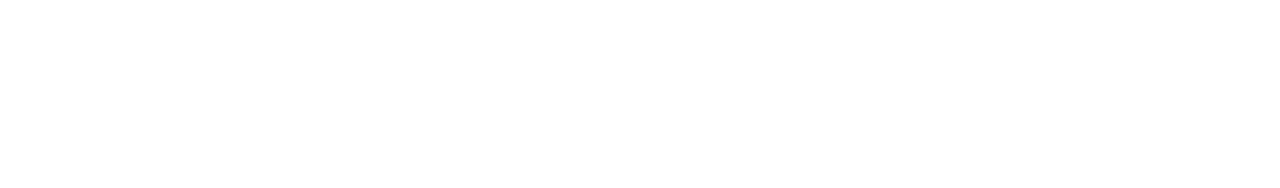
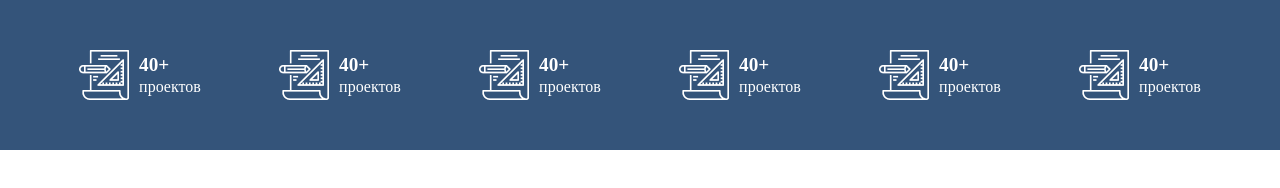
Before and after one commit to denisiuk-aleksey/activebox-elements, a plain HTML site: page index.html in a window 1280 px wide. Drawn offline with Linux system fonts and the light colour scheme.

Commit message:
Add screen of review

```diff
--- a/assets/css/review.css
+++ b/assets/css/review.css
@@ -1,2 +1,40 @@
 @import "/assets/css/reset.css";
 @import "/assets/css/grid.css";
+
+.reviews{
+  background-color: #34547A;
+  padding: 50px 0;
+  color: white;
+}
+.flex-sett{
+  display: flex;
+  align-items: center;
+  justify-content: center;
+}
+
+.counter{
+  font-size: 1.2rem;
+  font-weight: bold;
+  margin-bottom: 5px;
+}
+.review-text{
+  overflow: hidden;
+  text-overflow: ellipsis;
+}
+.wrapper{
+  margin-right: 10px;
+}
+
+@media screen and (max-width:992px){
+:root{
+  --global-margin: 15px;
+}
+
+  .wrapper{
+    margin-top: var(--global-margin);
+  }
+
+  .rewiew-content{
+      margin-top: var(--global-margin);
+  }
+}
--- a/index.html
+++ b/index.html
@@ -10,4 +10,63 @@
   </head>
   <body>
 
-  </body>
+    <section class="reviews bg-color jc-center">
+      <section class="container">
+        <section class="row ">
+          <div class="col-2 col-lg-4 col col-sm-6 bg-color flex-sett">
+            <div class="wrapper">
+              <img class="review-img" src="./assets/img/icon.png" alt="icon" />
+            </div>
+            <div class="rewiew-content">
+              <h1 class="counter">40+</h1>
+              <span class="review-text">проектов</span>
+            </div>
+          </div>
+          <div class="col-2 col-lg-4 col col-sm-6 bg-color flex-sett">
+            <div class="wrapper">
+              <img src="./assets/img/icon.png" alt="icon" />
+            </div>
+            <div class="rewiew-content">
+              <h1 class="counter">40+</h1>
+              <span class="review-text">проектов</span>
+            </div>
+          </div>
+          <div class="col-2 col-lg-4 col col-sm-6 bg-color flex-sett">
+            <div class="wrapper">
+              <img src="./assets/img/icon.png" alt="icon" />
+            </div>
+            <div class="rewiew-content">
+              <h1 class="counter">40+</h1>
+              <span class="review-text">проектов</span>
+            </div>
+          </div>
+          <div class="col-2 col-lg-4 col col-sm-6 bg-color flex-sett">
+            <div class="wrapper">
+              <img src="./assets/img/icon.png" alt="icon" />
+            </div>
+            <div class="rewiew-content">
+              <h1 class="counter">40+</h1>
+              <span class="review-text">проектов</span>
+            </div>
+          </div>
+          <div class="col-2 col-lg-4 col col-sm-6 bg-color flex-sett">
+            <div class="wrapper">
+              <img src="./assets/img/icon.png" alt="icon" />
+            </div>
+            <div class="rewiew-content">
+              <h1 class="counter">40+</h1>
+              <span class="review-text">проектов</span>
+            </div>
+          </div>
+          <div class="col-2 col-lg-4 col col-sm-6 bg-color flex-sett">
+            <div class="wrapper">
+              <img src="./assets/img/icon.png" alt="icon" />
+            </div>
+            <div class="rewiew-content">
+              <h1 class="counter">40+</h1>
+              <span class="review-text">проектов</span>
+            </div>
+          </div>
+        </section>
+      </section>
+    </section>
```
